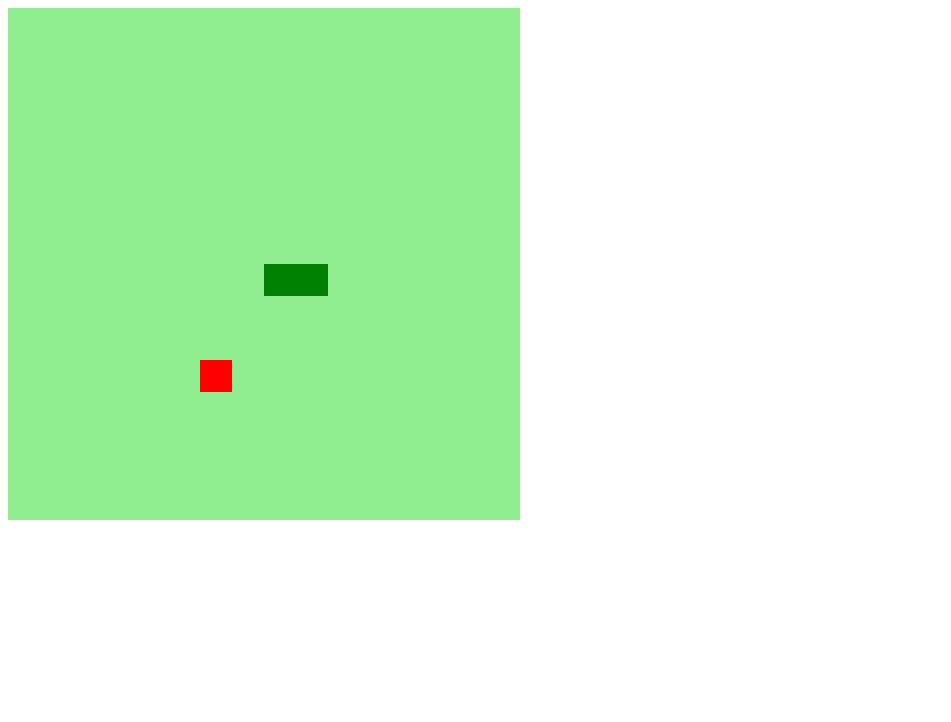
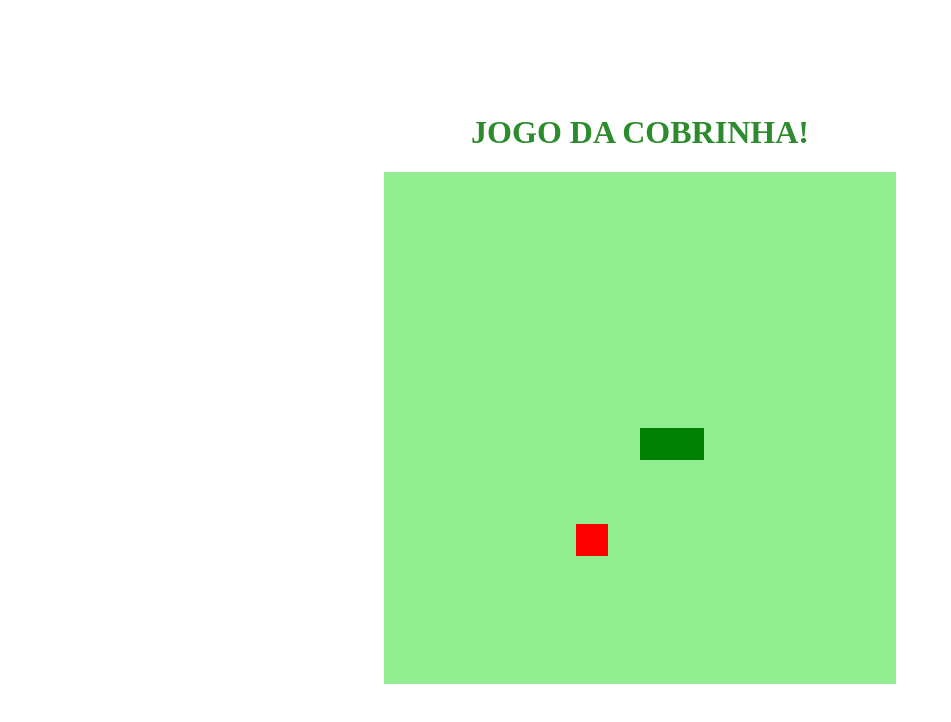
Before and after one commit to luarakerlen/jogo-da-cobrinha, a plain HTML site: page index.html in a window 1280 px wide. Shown: the whole page, without its empty margins (0-951 px from the left). Drawn offline with Linux system fonts and the light colour scheme.

Commit message:
Estilização do body

```diff
--- a/index.html
+++ b/index.html
@@ -9,6 +9,7 @@
     <title>Snake Game</title>
 </head>
 <body>
+    <h1>JOGO DA COBRINHA!</h1>
     <canvas id="snake" width="512" height="512"></canvas>
 </body>
 </html>
--- a/style.css
+++ b/style.css
@@ -0,0 +1,10 @@
+body{
+    height: 95vh;
+    width: 95;
+    display: flex;
+    justify-content: center;
+    align-items: center;
+    flex-direction: column;
+    color: rgb(44, 139, 44);
+
+}
```
